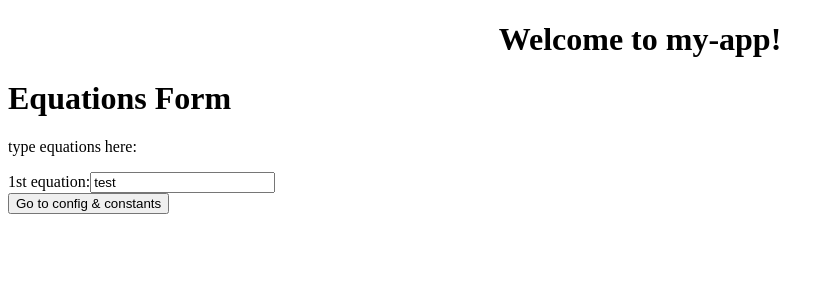
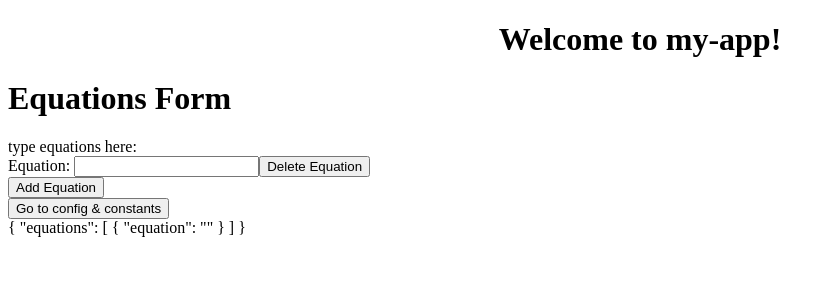
Before and after one commit to ybatsiun/concentration-calculations, an Angular app in the folder client/my-app/: page /chemicalEquations in a window 1280 px wide. Shown: the top 300 px of the page, without its empty margins (0-834 px from the left). Built offline with nearby package versions, Linux system fonts and the light colour scheme.

Commit message:
chemical equations validation

```diff
--- a/client/my-app/src/app/app.component.ts
+++ b/client/my-app/src/app/app.component.ts
@@ -1,4 +1,5 @@
 import { Component } from '@angular/core';
+
 
 @Component({
   selector: 'app-root',
--- a/client/my-app/src/app/app.module.ts
+++ b/client/my-app/src/app/app.module.ts
@@ -1,6 +1,7 @@
 import { BrowserModule } from '@angular/platform-browser';
 import { NgModule } from '@angular/core';
 import { FormsModule } from '@angular/forms';
+import { ReactiveFormsModule } from '@angular/forms';
 
 import { AppComponent } from './app.component';
 import { AppRoutingModule } from './app-routing.module';
@@ -24,7 +25,8 @@ import { PageNotFoundComponent } from './page-not-found/page-not-found.component
   imports: [
     BrowserModule,
     AppRoutingModule,
-    FormsModule
+    FormsModule,
+    ReactiveFormsModule
   ],
   providers: [],
   bootstrap: [AppComponent]
--- a/client/my-app/src/app/chemical-equations-form/chemical-equations-form.component.html
+++ b/client/my-app/src/app/chemical-equations-form/chemical-equations-form.component.html
@@ -1,18 +1,23 @@
 <div class="container">
   <h1>Equations Form</h1>
-  <form name="form" #f="ngForm" novalidate>
-    <p> type equations here: </p>
-    <div class="form-group">
-      <label for="equation">1st equation:</label>
-      <input type="text" id="equation" name="equation" class="form-control" #equation="ngModel"
-        [(ngModel)]="model.equation" required pattern="[A-Za-z]{5}" #name="ngModel">
-      <div *ngIf="equation.invalid && (equation.dirty || equation.touched)" class="alert alert-danger">
-        <div *ngIf="equation.errors">
+  <form [formGroup]="equationsForm" name="form" #f="ngForm">
+    <label> type equations here: </label>
+
+    <div formArrayName="equations">
+      <div *ngFor="let item of equationsGetter.controls; let pointIndex=index" [formGroupName]="pointIndex">
+        <label> Equation: <input formControlName="equation" type="text" required /> </label>
+
+        <div *ngIf="equationCtrl.invalid && (equationCtrl.dirty || equationCtrl.touched)  "  class="alert alert-danger">
           Enter equation following pattern
         </div>
+        <button type="button" (click)="deleteEquation(pointIndex)">Delete Equation</button>
       </div>
+      <button type="button" (click)="addEquation()">Add Equation</button>
     </div>
+
     <button type="submit" id="getDifEq" value="getDifEq" class="btn btn-success"
       (click)="f.form.valid && getDifferentialEquations()">Go to config & constants</button>
+
   </form>
+  {{ this.equationsForm.value | json }}
 </div>
--- a/client/my-app/src/app/chemical-equations-form/chemical-equations-form.component.ts
+++ b/client/my-app/src/app/chemical-equations-form/chemical-equations-form.component.ts
@@ -1,6 +1,6 @@
 import { Component, OnInit } from '@angular/core';
 import { Router } from "@angular/router";
-
+import { FormBuilder, FormGroup, FormArray, FormControl, Validators } from '@angular/forms';
 
 
 @Component({
@@ -9,14 +9,33 @@ import { Router } from "@angular/router";
   styleUrls: ['./chemical-equations-form.component.css']
 })
 export class ChemicalEquationsFormComponent implements OnInit {
+  equationsForm: FormGroup;
+  equationCtrl: FormControl;
 
-  constructor(private router: Router) { }
-  model = new Equations('test');
+  constructor(private router: Router, private fb: FormBuilder) { }
 
   ngOnInit() {
+    //TODO make full reaction validation
+    this.equationCtrl = this.fb.control('', Validators.compose([Validators.required, Validators.pattern(/(\+|->|=)/)]));
+
+    this.equationsForm = this.fb.group({
+      equations: this.fb.array([this.fb.group({ equation: this.equationCtrl })])
+    })
   }
 
-  getDifferentialEquations(){
+  get equationsGetter() {
+    return this.equationsForm.get('equations') as FormArray;
+  }
+
+  addEquation() {
+    this.equationsGetter.push(this.fb.group({ equation: '' }));
+  }
+
+  deleteEquation(index) {
+    this.equationsGetter.removeAt(index);
+  }
+
+  getDifferentialEquations() {
     //do some logic
     this.router.navigateByUrl('/configConstants');
   }
@@ -27,6 +46,6 @@ export class ChemicalEquationsFormComponent implements OnInit {
 class Equations {
 
   constructor(
-      public equation:string,
+    public equation: string,
   ) { }
 }
```
